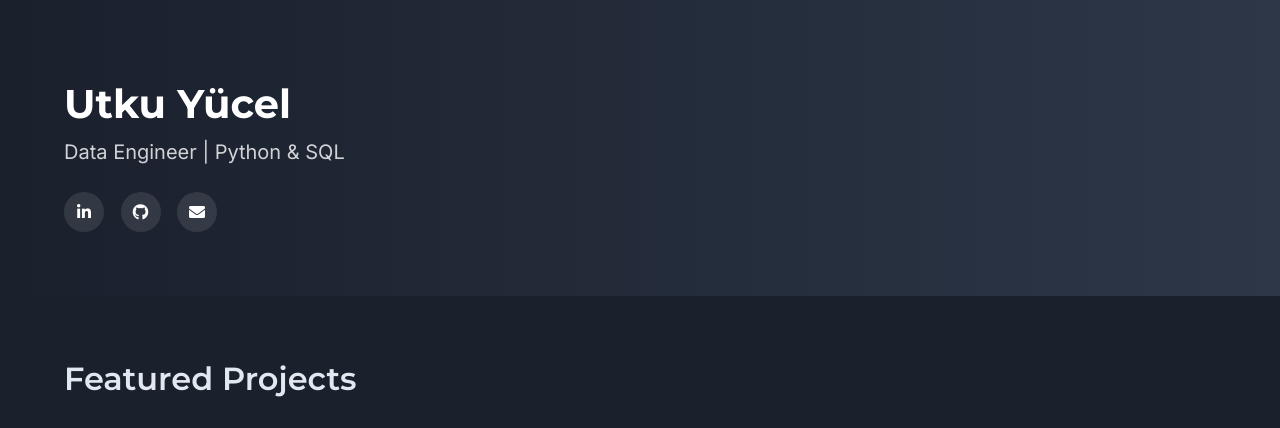
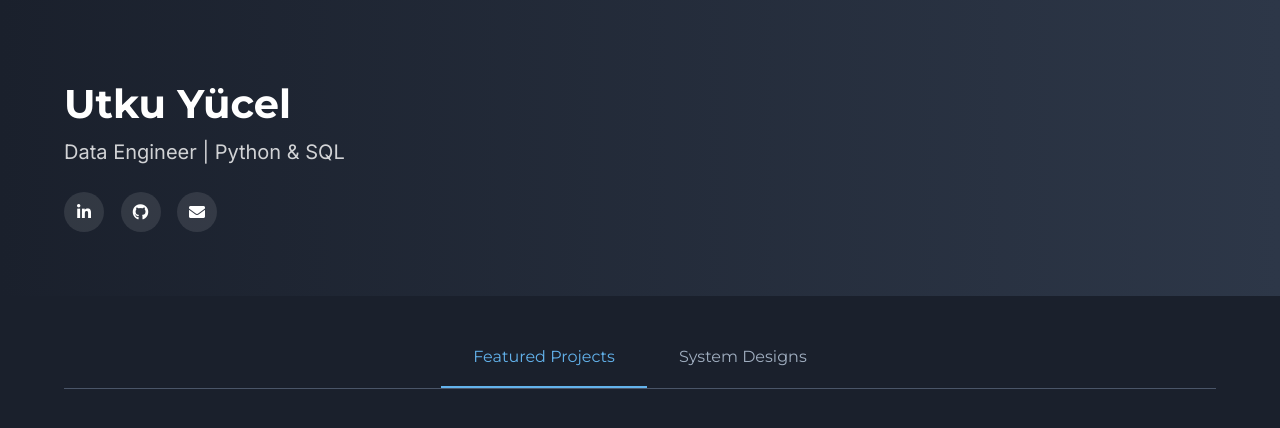
Before and after one commit to utkuyucel/portfolio-project, a Flask app: page / in a window 1280 px wide. Shown: the top 428 px of the page. Run offline with Flask 2, Linux system fonts and the light colour scheme; some libraries are stand-ins or nearby versions.

Commit message:
Add tab navigation for projects and designs, including styles and JavaScript functionality

````diff
--- a/portfolio/app.py
+++ b/portfolio/app.py
@@ -74,12 +74,27 @@ projects = [
     }
 ]
 
+# Data Infrastructure Designs data structure
+designs = [
+    {
+        "id": "influencer_ranking",
+        "title": "Influencer Ranking System Design",
+        "slug": "influencer_ranking",
+        "image": "data_designs/influencer_ranking.png",
+        "template": "data_designs/influencer_ranking.html",
+        "github": "https://github.com/utkuyucel/data-infra-designs/blob/main/influencer_ranking_system_design.md"
+    }
+]
+
 # Create a lookup dictionary for quick access to project data
 project_lookup = {project["slug"]: project for project in projects}
 
+# Create a lookup dictionary for quick access to design data
+design_lookup = {design["slug"]: design for design in designs}
+
 @app.route("/")
 def index():
-    return render_template("index.html", projects=projects)
+    return render_template("index.html", projects=projects, designs=designs)
 
 @app.route("/project/<slug>")
 def project_detail(slug):
@@ -101,18 +116,82 @@ def project_detail(slug):
         readme_content=readme_content
     )
 
+@app.route("/design/<slug>")
+def design_detail(slug):
+    # Look up the design by slug
+    if slug not in design_lookup:
+        abort(404)
+
+    design = design_lookup[slug]
+
+    # Redirect directly to the GitHub URL
+    return redirect(design["github"])  # Directly redirect to GitHub link
+
 # Function to fetch README content from GitHub
 def get_github_readme(repo_url):
     """
-    Fetch the README.md content from a GitHub repository
+    Fetch the README.md content from a GitHub repository or direct markdown file
 
     Args:
-        repo_url: The GitHub repository URL (e.g., https://github.com/username/repo)
+        repo_url: The GitHub repository URL or direct file URL
 
     Returns:
-        HTML content of the README or None if not found
+        HTML content of the README/markdown or None if not found
     """
     try:
+        # Check if this is a direct file URL (contains /blob/)
+        if '/blob/' in repo_url:
+            # Convert blob URL to raw URL
+            raw_url = repo_url.replace('/blob/', '/').replace('github.com', 'raw.githubusercontent.com')
+
+            # Make direct request to raw file
+            response = requests.get(raw_url)
+
+            if response.status_code == 200:
+                decoded_content = response.text
+
+                # Extract owner/repo for relative image paths
+                parts = repo_url.split('/')
+                github_index = parts.index('github.com')
+                owner = parts[github_index + 1]
+                repo = parts[github_index + 2]
+                branch = parts[github_index + 4]  # usually 'main' or 'master'
+
+                raw_base_url = f"https://raw.githubusercontent.com/{owner}/{repo}/{branch}/"
+
+                # Fix relative image paths
+                import re
+                decoded_content = re.sub(
+                    r'!\[(.*?)\]\((?!https?://)(.*?)\)',
+                    rf'![\1]({raw_base_url}\2)',
+                    decoded_content
+                )
+
+                # Process mermaid diagrams
+                decoded_content = re.sub(
+                    r'```mermaid\n(.*?)```',
+                    r'<div class="mermaid">\n\1</div>',
+                    decoded_content,
+                    flags=re.DOTALL
+                )
+
+                # Convert markdown to HTML
+                html_content = Markup(markdown.markdown(
+                    decoded_content,
+                    extensions=[
+                        'markdown.extensions.fenced_code',
+                        'markdown.extensions.tables',
+                        'markdown.extensions.codehilite',
+                        'markdown.extensions.extra'
+                    ],
+                    output_format='html5'
+                ))
+                return html_content
+            else:
+                print(f"Failed to fetch file. Status code: {response.status_code}")
+                return None
+
+        # Original README fetching logic for repository URLs
         # Extract owner and repo from URL
         parts = repo_url.rstrip('/').split('/')
         if 'github.com' not in parts:
--- a/portfolio/static/css/professional.css
+++ b/portfolio/static/css/professional.css
@@ -438,3 +438,99 @@ code {
 .error-page-footer {
     margin-top: auto;
 }
+
+/* Tab Navigation */
+.content-tabs {
+    display: flex;
+    justify-content: center;
+    margin: 2rem 0;
+    border-bottom: 1px solid var(--card-border);
+    transition: var(--theme-transition);
+}
+
+.tab-btn {
+    background: none;
+    border: none;
+    padding: 1rem 2rem;
+    font-family: 'Montserrat', sans-serif;
+    font-size: 1rem;
+    font-weight: 500;
+    color: var(--text-muted);
+    cursor: pointer;
+    border-bottom: 2px solid transparent;
+    transition: all 0.3s ease;
+    position: relative;
+}
+
+.tab-btn:hover {
+    color: var(--heading-color);
+}
+
+.tab-btn.active {
+    color: var(--link-color);
+    border-bottom-color: var(--link-color);
+}
+
+.tab-btn:focus {
+    outline: none;
+}
+
+/* Tab Content */
+.tab-content {
+    display: none;
+    animation: fadeIn 0.3s ease-in-out;
+}
+
+.tab-content.active {
+    display: block;
+}
+
+@keyframes fadeIn {
+    from { opacity: 0; transform: translateY(10px); }
+    to { opacity: 1; transform: translateY(0); }
+}
+
+/* Error Container */
+.error-container {
+    text-align: center;
+    padding: 5rem 0;
+}
+
+.error-container h1 {
+    font-size: 4rem;
+    color: var(--heading-color);
+    margin-bottom: 1rem;
+    transition: var(--theme-transition);
+}
+
+.error-container p {
+    font-size: 1.25rem;
+    color: var(--text-muted);
+    margin-bottom: 2rem;
+    transition: var(--theme-transition);
+}
+
+.error-container .btn {
+    background-color: var(--heading-color);
+    color: var(--header-text);
+    padding: 0.75rem 1.5rem;
+    border-radius: 4px;
+    font-weight: 500;
+    transition: background-color 0.2s ease, color 0.2s ease;
+}
+
+.error-container .btn:hover {
+    background-color: var(--link-color);
+}
+
+.error-page-body {
+    display: flex;
+    flex-direction: column;
+    min-height: 100vh;
+    background-color: var(--bg-color);
+    transition: var(--theme-transition);
+}
+
+.error-page-footer {
+    margin-top: auto;
+}
--- a/portfolio/static/js/professional.js
+++ b/portfolio/static/js/professional.js
@@ -59,6 +59,24 @@ document.addEventListener("DOMContentLoaded", function() {
         });
     }
 
+    // Handle tab switching
+    const tabButtons = document.querySelectorAll('.tab-btn');
+    const tabContents = document.querySelectorAll('.tab-content');
+
+    tabButtons.forEach(button => {
+        button.addEventListener('click', () => {
+            const targetTab = button.getAttribute('data-tab');
+
+            // Remove active class from all buttons and contents
+            tabButtons.forEach(btn => btn.classList.remove('active'));
+            tabContents.forEach(content => content.classList.remove('active'));
+
+            // Add active class to clicked button and corresponding content
+            button.classList.add('active');
+            document.getElementById(targetTab).classList.add('active');
+        });
+    });
+
     // Initialize Mermaid diagrams if present
     if (typeof mermaid !== 'undefined') {
         mermaid.initialize({
--- a/portfolio/templates/index.html
+++ b/portfolio/templates/index.html
@@ -45,11 +45,17 @@
         </div>
     </section>
 
-    <!-- Project part -->
-    <section class="project-list section">
+    <!-- Tab Navigation -->
+    <div class="container">
+        <nav class="content-tabs">
+            <button class="tab-btn active" data-tab="projects">Featured Projects</button>
+            <button class="tab-btn" data-tab="designs">System Designs</button>
+        </nav>
+    </div>
+
+    <!-- Projects Tab -->
+    <section id="projects" class="project-list section tab-content active">
         <div class="container">
-            <h2>Featured Projects</h2>
-
             <div class="row">
                 {% for project in projects %}
                 <div class="col-md-4 mb-4">
@@ -68,6 +74,26 @@
         </div>
     </section>
 
+    <!-- System Designs Tab -->
+    <section id="designs" class="project-list section tab-content">
+        <div class="container">
+            <div class="row">
+                {% for design in designs %}
+                <div class="col-md-4 mb-4">
+                    <a href="{{ design.github }}" target="_blank" class="project-card">
+                        <div class="card">
+                            <img src="{{ url_for('static', filename='images/' + design.image) }}" alt="{{ design.title }}" class="card-img-top">
+                            <div class="card-body">
+                                <h5 class="card-title">{{ design.title }}</h5>
+                            </div>
+                        </div>
+                    </a>
+                </div>
+                {% endfor %}
+            </div>
+        </div>
+    </section>
+
     {% include "footer.html" %}
 
     <!-- Professional JavaScript -->
````
Also changed, not shown: portfolio/static/css/additions.css (+24 -2 lines), portfolio/static/images/data_designs/influencer_ranking.png (added).
